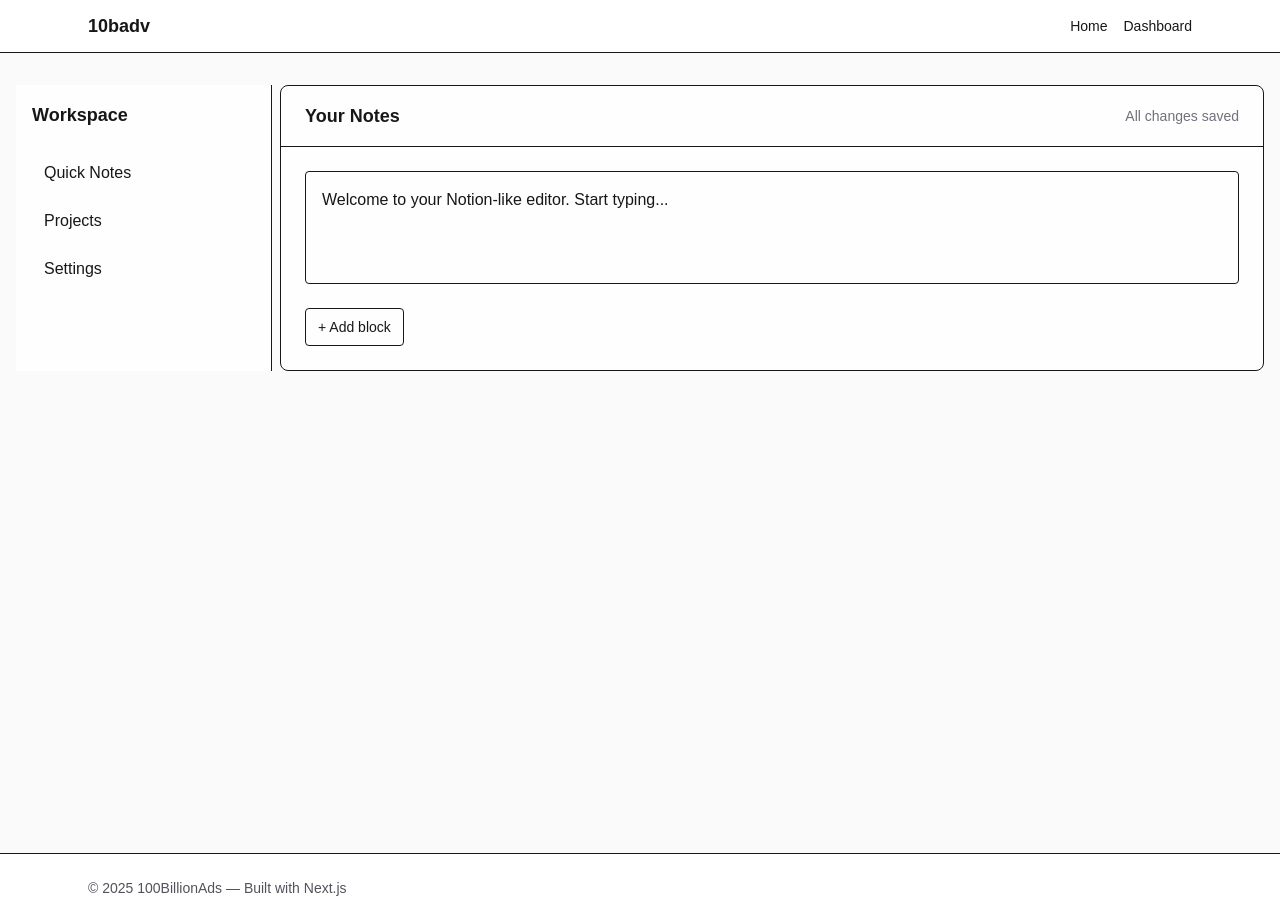
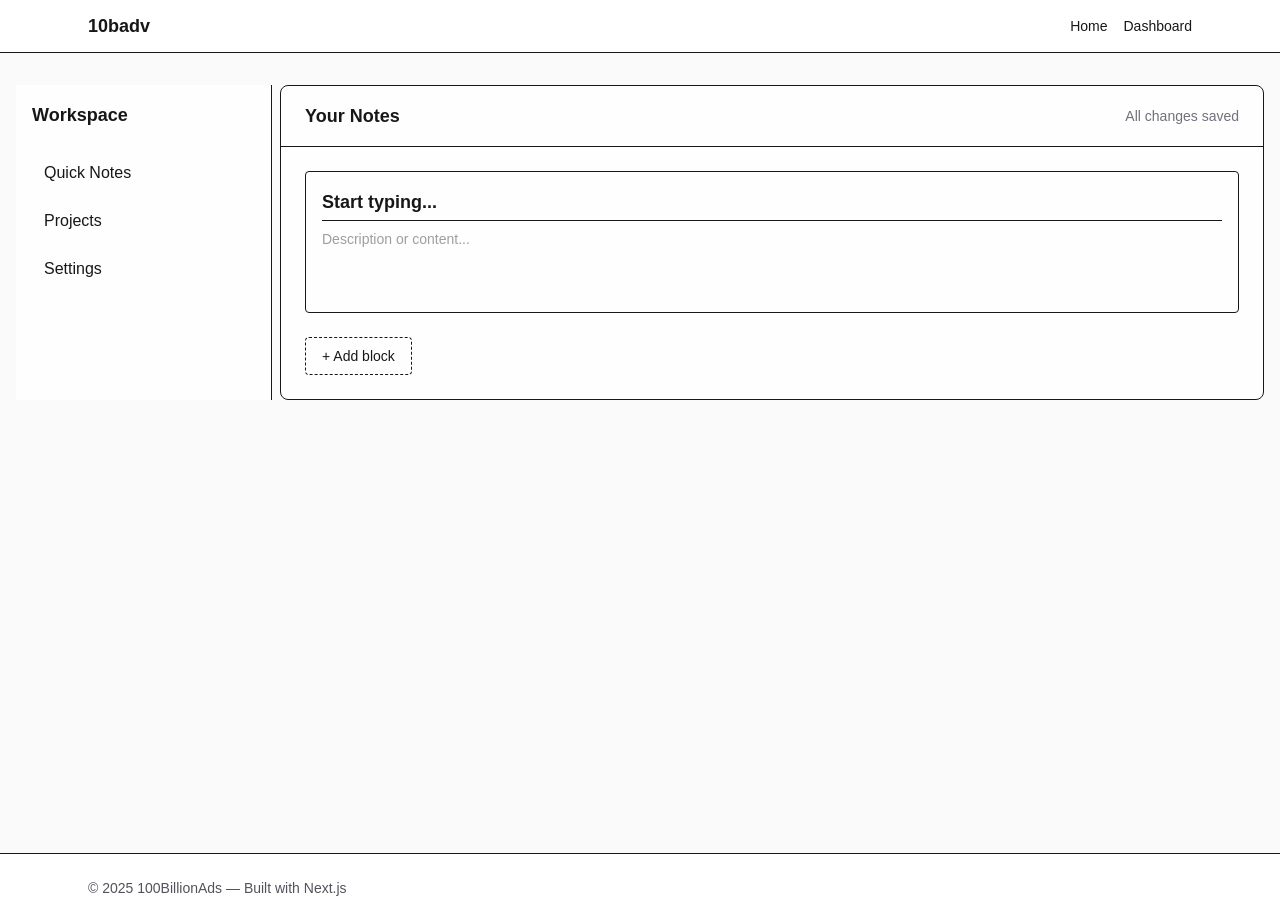
Before and after one commit to 100BillionAds/main-repo, a Next.js app in the folder 10badv/: page /dashboard in a window 1280 px wide. Built offline with nearby package versions, Linux system fonts and the light colour scheme; no server answers; the database is empty; sample sign-in values are in the browser's storage.

Commit message:
feat(editor): connect Editor to items API for persistent CRUD operations

```diff
--- a/10badv/src/components/Editor.js
+++ b/10badv/src/components/Editor.js
@@ -1,29 +1,82 @@
 import { useState, useEffect } from 'react';
 
 export default function Editor() {
-  const [blocks, setBlocks] = useState([
-    { id: 'b1', content: 'Welcome to your Notion-like editor. Start typing...' },
-  ]);
+  const [items, setItems] = useState([]);
+  const [loading, setLoading] = useState(true);
 
   useEffect(() => {
-    // hydrate from API later
+    // Load items from API
+    fetch('/api/items')
+      .then((r) => r.json())
+      .then((data) => {
+        setItems(data.length ? data : [{ id: 'temp', title: 'Start typing...', description: '' }]);
+        setLoading(false);
+      })
+      .catch(() => setLoading(false));
   }, []);
+
+  const handleUpdate = async (id, field, value) => {
+    setItems((prev) => prev.map((item) => (item.id === id ? { ...item, [field]: value } : item)));
+    // Debounce save to API
+    if (id.startsWith('temp')) return; // Don't save temp items
+    await fetch(`/api/items/${id}`, {
+      method: 'PUT',
+      headers: { 'Content-Type': 'application/json' },
+      body: JSON.stringify({ [field]: value }),
+    });
+  };
+
+  const handleAddBlock = async () => {
+    const res = await fetch('/api/items', {
+      method: 'POST',
+      headers: { 'Content-Type': 'application/json' },
+      body: JSON.stringify({ title: 'New block', description: '' }),
+    });
+    const newItem = await res.json();
+    setItems((prev) => [...prev, newItem]);
+  };
+
+  const handleDelete = async (id) => {
+    if (id.startsWith('temp')) {
+      setItems((prev) => prev.filter((i) => i.id !== id));
+      return;
+    }
+    await fetch(`/api/items/${id}`, { method: 'DELETE' });
+    setItems((prev) => prev.filter((i) => i.id !== id));
+  };
+
+  if (loading) {
+    return <div className="p-6 text-center text-zinc-500">Loading...</div>;
+  }
 
   return (
     <div className="prose max-w-none p-6">
-      {blocks.map((b) => (
-        <div key={b.id} className="mb-4 rounded border p-4 hover:shadow-sm">
+      {items.map((item) => (
+        <div key={item.id} className="group mb-4 rounded border p-4 hover:shadow-sm relative">
+          <input
+            className="w-full mb-2 text-lg font-semibold bg-transparent outline-none border-b pb-1"
+            value={item.title || ''}
+            onChange={(e) => handleUpdate(item.id, 'title', e.target.value)}
+            placeholder="Title"
+          />
           <textarea
-            className="w-full resize-none bg-transparent outline-none"
-            value={b.content}
-            onChange={(e) => setBlocks((s) => s.map((x) => (x.id === b.id ? { ...x, content: e.target.value } : x)))}
+            className="w-full resize-none bg-transparent outline-none text-sm text-zinc-700"
+            value={item.description || ''}
+            onChange={(e) => handleUpdate(item.id, 'description', e.target.value)}
+            placeholder="Description or content..."
             rows={3}
           />
+          <button
+            className="absolute top-2 right-2 opacity-0 group-hover:opacity-100 text-xs text-red-600"
+            onClick={() => handleDelete(item.id)}
+          >
+            Delete
+          </button>
         </div>
       ))}
       <button
-        className="mt-2 rounded border px-3 py-2 text-sm"
-        onClick={() => setBlocks((s) => [...s, { id: String(Date.now()), content: '' }])}
+        className="mt-2 rounded border border-dashed px-4 py-2 text-sm hover:bg-zinc-50"
+        onClick={handleAddBlock}
       >
         + Add block
       </button>
```
